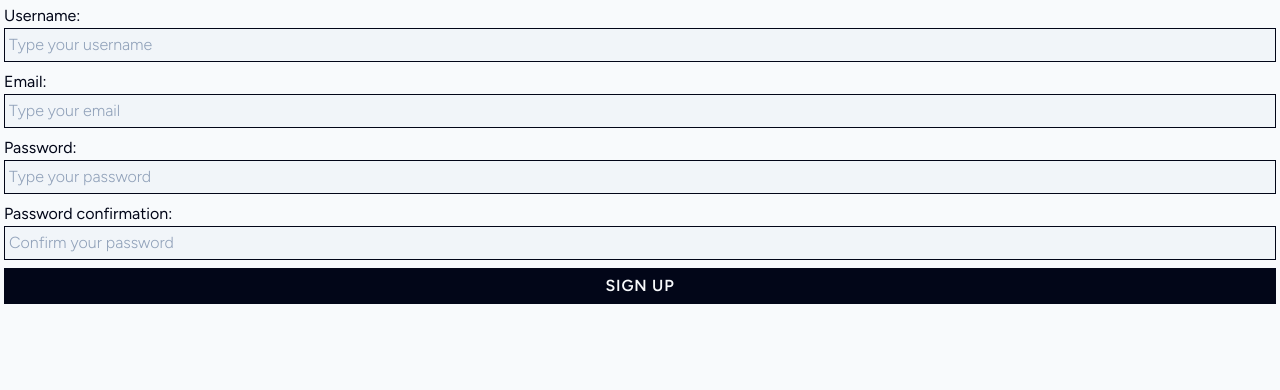
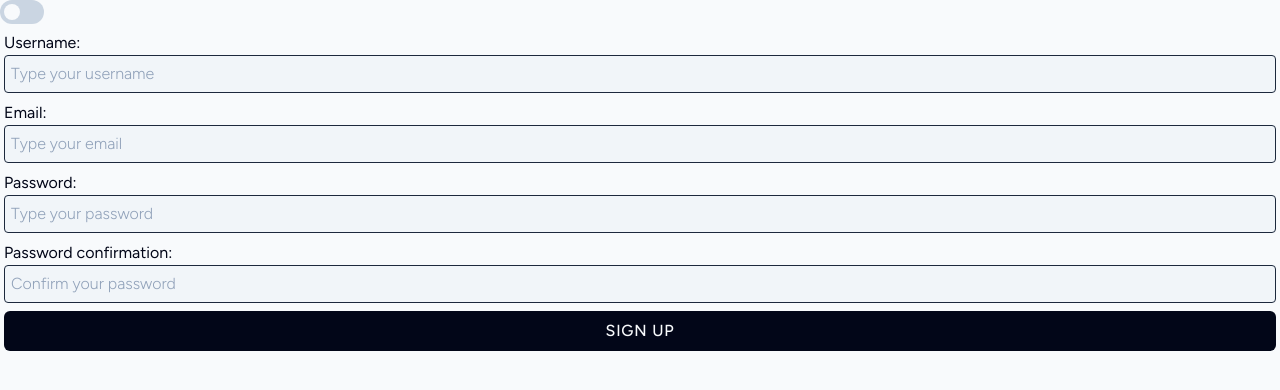
Before and after one commit to thomas-backers/manji, a Vue app in the folder packages/client/: page / in a window 1280 px wide. Shown: the top 390 px of the page. Built offline with nearby package versions, Linux system fonts and the light colour scheme.

Commit message:
Implemented dark theme toggle

```diff
--- a/packages/client/src/components/Button.vue
+++ b/packages/client/src/components/Button.vue
@@ -23,7 +23,7 @@ const onClick = (): void => {
 <template>
   <div class="w-full p-1">
     <button
-      class="flex w-full py-1.5 bg-slate-950 text-slate-50 font-semibold tracking-wider cursor-pointer uppercase disabled:cursor-default dark:bg-slate-100 dark:text-slate-950"
+      class="flex w-full py-2 rounded-md bg-slate-950 text-slate-50 font-medium tracking-wider cursor-pointer uppercase disabled:cursor-default dark:bg-slate-100 dark:text-slate-950"
       :disabled="disabled || loading"
       :type="type"
       @click="onClick"
--- /dev/null
+++ b/packages/client/src/components/DarkMode.vue
@@ -0,0 +1,22 @@
+<script setup lang="ts">
+import { ref } from "vue";
+
+const enabled = ref<boolean>(false);
+
+const onClick = (): void => {
+  enabled.value = document.documentElement.classList.toggle("dark");
+};
+</script>
+
+<template>
+  <button
+    aria-label="Toggle dark mode"
+    :aria-pressed="enabled"
+    class="relative inline-flex h-6 w-11 items-center rounded-full bg-slate-300 transition-colors dark:bg-slate-700 cursor-pointer"
+    @click="onClick"
+  >
+    <span
+      class="inline-block h-4 w-4 transform rounded-full bg-slate-50 dark:bg-slate-100 transition-transform translate-x-1 dark:translate-x-6"
+    ></span>
+  </button>
+</template>
--- a/packages/client/src/components/FormInput.vue
+++ b/packages/client/src/components/FormInput.vue
@@ -34,7 +34,7 @@ const onInput = ({ target }: Event): void => {
     <label class="w-full" :for="name">
       {{ label }}
       <input
-        class="w-full border border-slate-950 p-1 font-light bg-slate-100 placeholder:text-slate-400 dark:border-slate-700 dark:bg-slate-900 dark:placeholder:text-slate-500"
+        class="w-full border border-slate-800 rounded p-1.5 font-light bg-slate-100 placeholder:text-slate-400 dark:border-slate-700 dark:bg-slate-900 dark:placeholder:text-slate-500"
         :id="name"
         :name="name"
         :placeholder="placeholder"
--- a/packages/client/src/components/HelloWorld.vue
+++ /dev/null
@@ -1,41 +0,0 @@
-<script setup lang="ts">
-import { ref } from 'vue'
-
-defineProps<{ msg: string }>()
-
-const count = ref(0)
-</script>
-
-<template>
-  <h1>{{ msg }}</h1>
-
-  <div class="card">
-    <button type="button" @click="count++">count is {{ count }}</button>
-    <p>
-      Edit
-      <code>components/HelloWorld.vue</code> to test HMR
-    </p>
-  </div>
-
-  <p>
-    Check out
-    <a href="https://vuejs.org/guide/quick-start.html#local" target="_blank"
-      >create-vue</a
-    >, the official Vue + Vite starter
-  </p>
-  <p>
-    Learn more about IDE Support for Vue in the
-    <a
-      href="https://vuejs.org/guide/scaling-up/tooling.html#ide-support"
-      target="_blank"
-      >Vue Docs Scaling up Guide</a
-    >.
-  </p>
-  <p class="read-the-docs">Click on the Vite and Vue logos to learn more</p>
-</template>
-
-<style scoped>
-.read-the-docs {
-  color: #888;
-}
-</style>
--- a/packages/client/src/components/Spinner.vue
+++ b/packages/client/src/components/Spinner.vue
@@ -1,5 +1,6 @@
 <template>
   <svg
+    aria-label="Loading"
     width="24"
     height="24"
     viewBox="0 0 24 24"
--- a/packages/client/src/pages/SignUp.vue
+++ b/packages/client/src/pages/SignUp.vue
@@ -1,5 +1,6 @@
 <script setup lang="ts">
 import Button from "@/components/Button.vue";
+import DarkMode from "@/components/DarkMode.vue";
 import Form from "@/components/Form.vue";
 import FormInput from "@/components/FormInput.vue";
 import {
@@ -35,6 +36,7 @@ const onSubmit = async (): Promise<void> => {
 </script>
 
 <template>
+  <DarkMode />
   <Form @submit="onSubmit">
     <FormInput
       v-model="form.username"
--- a/packages/client/src/style.css
+++ b/packages/client/src/style.css
@@ -63,6 +63,8 @@
   font-display: swap;
 }
 
+@custom-variant dark (&:where(.dark, .dark *));
+
 @theme {
   --animate-spinner: spinner 0.75s step-end infinite;
 
```
